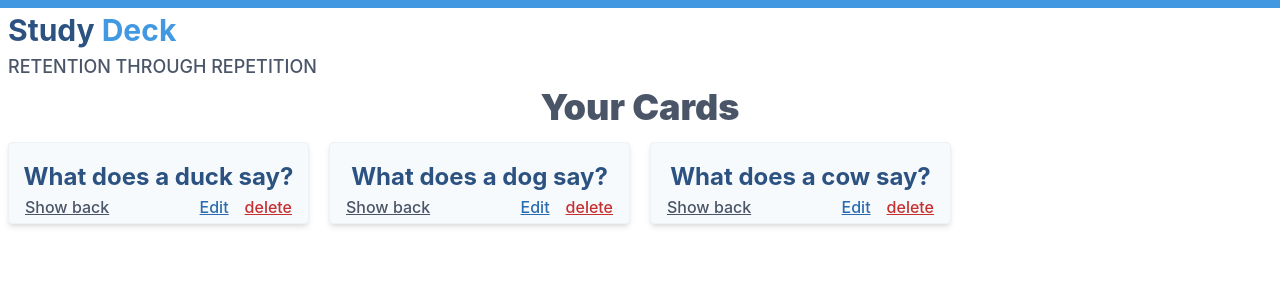
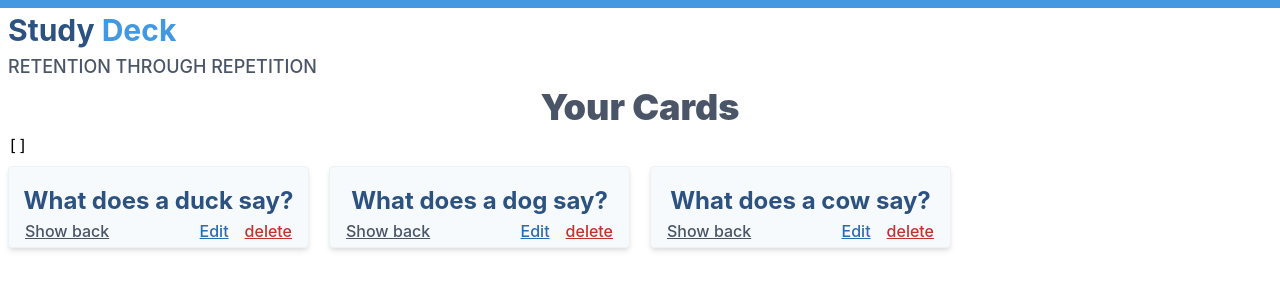
Before and after one commit to fuhrn/studydeck, a React (Create React App) app: page / in a window 1280 px wide. Shown: the top 300 px of the page. Built offline with nearby package versions, Linux system fonts and the light colour scheme; no server answers.

Commit message:
Load Data from an API with React.useEffect

```diff
--- a/src/App.js
+++ b/src/App.js
@@ -1,9 +1,19 @@
-import React from "react";
+import React, {useState, useEffect} from "react";
 import "./normalize.css";
 import "./App.css";
 import { CardPreview } from "./components/CardPreview";
 
 function App() {
+  const [cards, setCards] = useState([])
+  useEffect(() => {
+    fetch("https://adaptive-basilisk.glitch.me/api/card")
+      .then((res) => res.json())
+      // similar forma de escribir el siguiente .then()
+      // .then((cards) => {
+      //   setCards(cards);
+      // })
+      .then(setCards)
+  }, [])
   return (
     <div>
       <header>
@@ -14,6 +24,7 @@ function App() {
       </header>
       <main>
         <h3>Your Cards</h3>
+        <pre>{JSON.stringify(cards, null, 2)}</pre>
         <div className="gridContainer">
           <CardPreview definition="quack" term="What does a duck say?" />
           <CardPreview definition="woof" term="What does a dog say?" />
```
